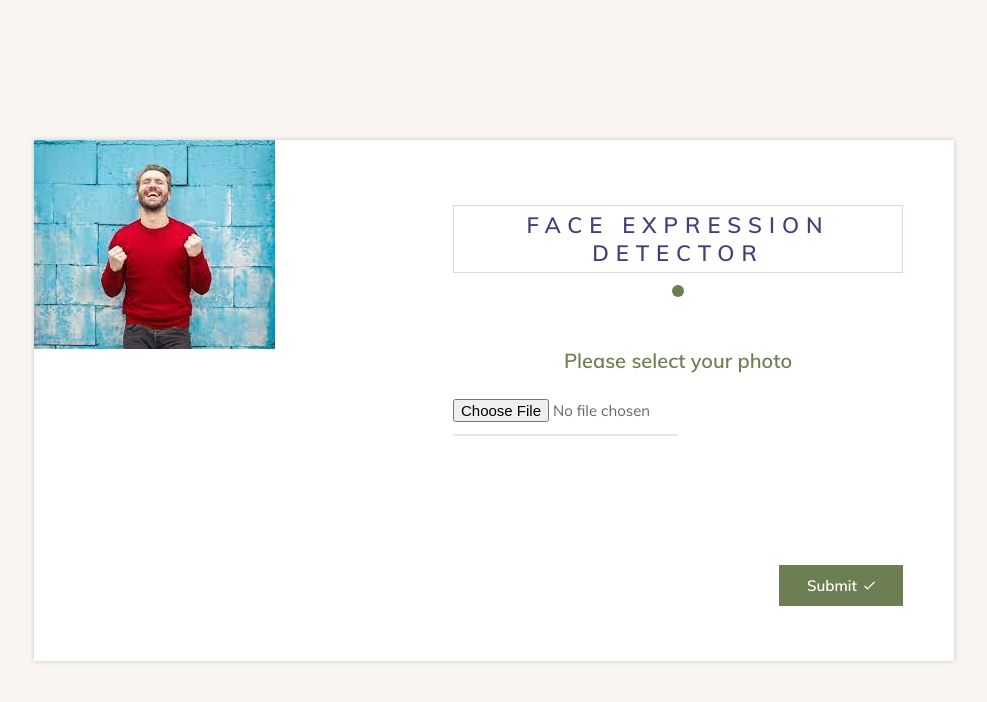
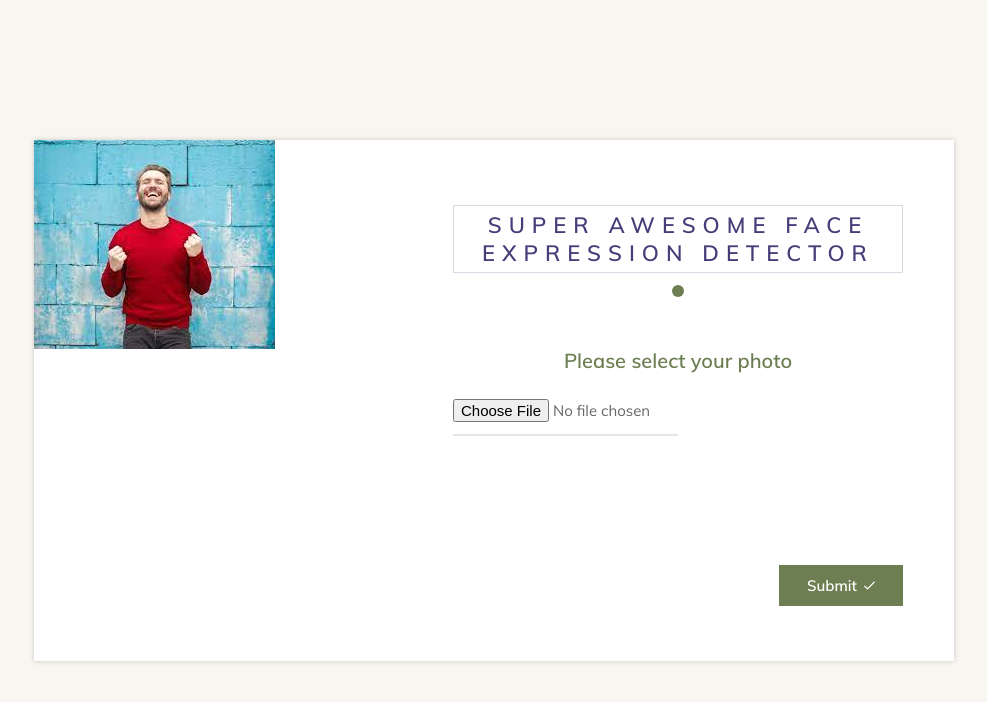
Before and after one commit to chooyee/mooddetectorjs, a website: page views/index.html in a window 1280 px wide. Shown: the whole page, without its empty margins (146-1133 px from the left). Drawn offline with nearby package versions, Linux system fonts and the light colour scheme; files that its build step writes are made by us from their sources; no server answers; files whose address does not match are found by name.

Commit message:
update title

```diff
--- a/views/index.html
+++ b/views/index.html
@@ -29,7 +29,7 @@
 						</div>
 						<div class="form-content" >
 							<div class="form-header">
-								<h3>Face Expression Detector</h3>
+								<h3>Super Awesome Face Expression Detector</h3>
 							</div>
 							<p>Please select your photo</p>
 							<div class="form-row">
```
